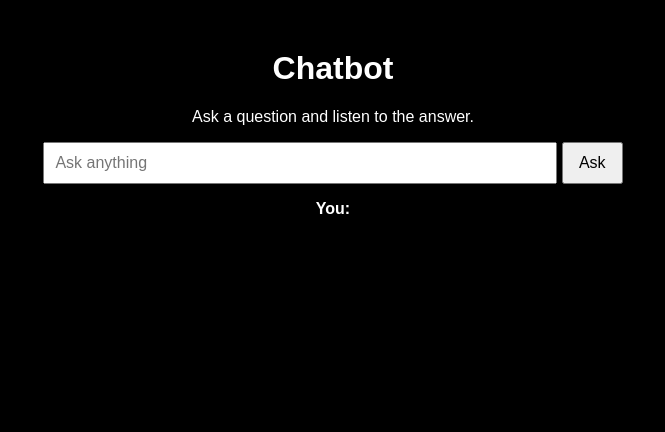
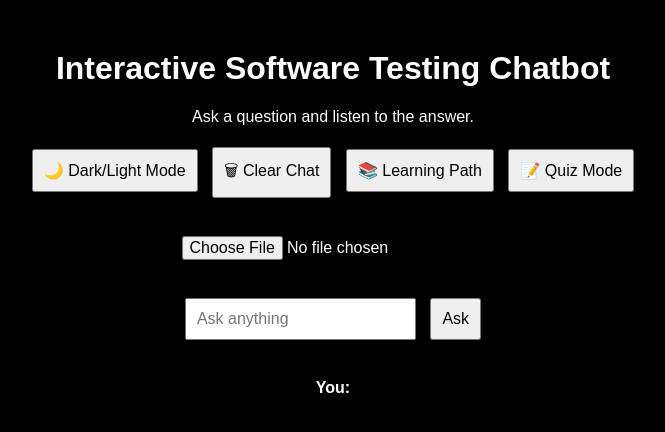
Before and after one commit to hariram0707/software-testing-chatbot, a Flask app: page / in a window 1280 px wide. Shown: the top 432 px of the page, without its empty margins (307-972 px from the left). Run offline with Flask 3, Linux system fonts and the light colour scheme.

Commit message:
Software Testing Chatbot

```diff
--- a/app.py
+++ b/app.py
@@ -1,4 +1,5 @@
 from flask import Flask, render_template, request
+from PyPDF2 import PdfReader
 import os
 
 app = Flask(__name__)
@@ -56,20 +57,25 @@ def home():
     question = ""
 
     if request.method == "POST":
-        question = request.form["question"].lower().strip()
 
-        answer = responses.get(
-            question,
-            "Sorry, I don't know the answer to that question."
-        )
+        uploaded_file = request.files.get("pdf_file")
+
+        if uploaded_file and uploaded_file.filename.endswith(".pdf"):
+            answer = "PDF uploaded successfully."
+
+        else:
+            question = request.form["question"].lower().strip()
+
+            answer = responses.get(
+                question,
+                "Sorry, I don't know the answer to that question."
+            )
 
     return render_template(
         "index.html",
         answer=answer,
         question=question
     )
-
-
 if __name__ == "__main__":
     port = int(os.environ.get("PORT", 5000))
     app.run(host="0.0.0.0", port=port)
--- a/requirements.txt
+++ b/requirements.txt
@@ -1,2 +1,3 @@
 Flask
 gunicorn
+PyPDF2
--- a/templates/index.html
+++ b/templates/index.html
@@ -1,7 +1,7 @@
 <!DOCTYPE html>
 <html>
 <head>
-    <title>Chatbot</title>
+    <title>Interactive Software Testing Chatbot</title>
 
     <style>
         body {
@@ -13,58 +13,261 @@
             text-align: center;
         }
 
-        input {
-            width: 70%;
+        input, button {
             padding: 10px;
+            margin: 5px;
             font-size: 16px;
         }
 
-        button {
-            padding: 10px 15px;
-            font-size: 16px;
-            cursor: pointer;
+        #roadmap, #quiz {
+            margin-top: 20px;
         }
     </style>
 </head>
 
 <body>
 
-<h1>Chatbot</h1>
+<h1>Interactive Software Testing Chatbot</h1>
 
 <p>Ask a question and listen to the answer.</p>
 
-<form method="POST">
-    <input type="text" name="question" placeholder="Ask anything" required>
+<button type="button" onclick="toggleTheme()">🌙 Dark/Light Mode</button>
+
+<button type="button" onclick="clearChat()">🗑 Clear Chat</button>
+
+<button type="button" onclick="showRoadmap()">📚 Learning Path</button>
+
+<button type="button" onclick="startQuiz()">📝 Quiz Mode</button>
+
+<br><br>
+
+<form method="POST" enctype="multipart/form-data">
+
+    <input type="file" name="pdf_file" accept=".pdf">
+
+    <br><br>
+
+    <input type="text"
+           name="question"
+           placeholder="Ask anything"
+           required>
+
     <button type="submit">Ask</button>
+
 </form>
+
+<br>
+
+<p><b>You:</b> {{ question }}</p>
 
 <p id="botAnswer"></p>
 
-<p><b>You:</b> {{ question }}</p>
+<div id="roadmap"></div>
+
+<div id="quiz"></div>
 
 {% if answer %}
 <script>
-window.onload = function () {
+window.onload = function() {
+
+    let answerText = "{{ answer }}";
 
     window.speechSynthesis.cancel();
 
-    let answerText = "{{ answer }}";
+    let speech = new SpeechSynthesisUtterance(answerText);
 
-    // 1️⃣ SPEAK FIRST
-    let speech = new SpeechSynthesisUtterance(answerText);
     speech.rate = 1;
     speech.pitch = 1;
     speech.volume = 1;
 
     window.speechSynthesis.speak(speech);
 
-    // 2️⃣ SHOW TEXT AFTER 2 SECONDS
-    setTimeout(function () {
+    setTimeout(function() {
         document.getElementById("botAnswer").innerText = answerText;
     }, 15000);
+
 };
 </script>
 {% endif %}
 
+<script>
+
+function toggleTheme() {
+
+    if (document.body.style.backgroundColor === "white") {
+
+        document.body.style.backgroundColor = "black";
+        document.body.style.color = "white";
+
+    } else {
+
+        document.body.style.backgroundColor = "white";
+        document.body.style.color = "black";
+
+    }
+}
+
+function clearChat() {
+
+    document.getElementById("botAnswer").innerText = "";
+
+}
+
+function showRoadmap() {
+
+    document.getElementById("roadmap").innerHTML = `
+        <h3>Software Testing Roadmap</h3>
+        <p>1. Software Testing</p>
+        <p>2. Manual Testing</p>
+        <p>3. Test Cases</p>
+        <p>4. Bug Life Cycle</p>
+        <p>5. Selenium</p>
+        <p>6. API Testing</p>
+    `;
+}
+
+function startQuiz() {
+
+document.getElementById("quiz").innerHTML = `
+
+<h3>Software Testing Quiz</h3>
+
+<p>Q1. What is Manual Testing?</p>
+<input type="radio" name="q1" value="A"> Testing without tools<br>
+<input type="radio" name="q1" value="B"> Testing with Selenium<br>
+<input type="radio" name="q1" value="C"> Performance Testing<br><br>
+
+<p>Q2. What is Selenium?</p>
+<input type="radio" name="q2" value="A"> Database Tool<br>
+<input type="radio" name="q2" value="B"> Automation Testing Tool<br>
+<input type="radio" name="q2" value="C"> Operating System<br><br>
+
+<p>Q3. What is Smoke Testing?</p>
+<input type="radio" name="q3" value="A"> Initial Build Testing<br>
+<input type="radio" name="q3" value="B"> Security Testing<br>
+<input type="radio" name="q3" value="C"> Load Testing<br><br>
+
+<p>Q4. What is Regression Testing?</p>
+<input type="radio" name="q4" value="A"> Re-testing old features<br>
+<input type="radio" name="q4" value="B"> Database Testing<br>
+<input type="radio" name="q4" value="C"> UI Design<br><br>
+
+<p>Q5. What is Black Box Testing?</p>
+<input type="radio" name="q5" value="A"> Testing source code<br>
+<input type="radio" name="q5" value="B"> Testing functionality without seeing code<br>
+<input type="radio" name="q5" value="C"> Performance Testing<br><br>
+
+<p>Q6. What is White Box Testing?</p>
+<input type="radio" name="q6" value="A"> Testing internal code<br>
+<input type="radio" name="q6" value="B"> Testing UI only<br>
+<input type="radio" name="q6" value="C"> Security Testing<br><br>
+
+<p>Q7. What is a Bug?</p>
+<input type="radio" name="q7" value="A"> New Feature<br>
+<input type="radio" name="q7" value="B"> Software Error<br>
+<input type="radio" name="q7" value="C"> Test Case<br><br>
+
+<p>Q8. What is Load Testing?</p>
+<input type="radio" name="q8" value="A"> Testing expected user traffic<br>
+<input type="radio" name="q8" value="B"> UI Testing<br>
+<input type="radio" name="q8" value="C"> Unit Testing<br><br>
+
+<p>Q9. What is Stress Testing?</p>
+<input type="radio" name="q9" value="A"> Extreme Load Testing<br>
+<input type="radio" name="q9" value="B"> Database Testing<br>
+<input type="radio" name="q9" value="C"> Smoke Testing<br><br>
+
+<p>Q10. What is Unit Testing?</p>
+<input type="radio" name="q10" value="A"> Testing Complete System<br>
+<input type="radio" name="q10" value="B"> Testing Individual Components<br>
+<input type="radio" name="q10" value="C"> Performance Testing<br><br>
+
+<button onclick="checkQuiz()">Submit Quiz</button>
+
+<p id="score"></p>
+
+`;
+}
+function checkQuiz() {
+
+let score = 0;
+let result = "";
+
+if(document.querySelector('input[name="q1"]:checked')?.value=="A"){
+    score++;
+    result += "Q1 ✅ Correct<br>";
+}else{
+    result += "Q1 ❌ Wrong (Correct Answer: Testing without tools)<br>";
+}
+
+if(document.querySelector('input[name="q2"]:checked')?.value=="B"){
+    score++;
+    result += "Q2 ✅ Correct<br>";
+}else{
+    result += "Q2 ❌ Wrong (Correct Answer: Automation Testing Tool)<br>";
+}
+
+if(document.querySelector('input[name="q3"]:checked')?.value=="A"){
+    score++;
+    result += "Q3 ✅ Correct<br>";
+}else{
+    result += "Q3 ❌ Wrong (Correct Answer: Initial Build Testing)<br>";
+}
+
+if(document.querySelector('input[name="q4"]:checked')?.value=="A"){
+    score++;
+    result += "Q4 ✅ Correct<br>";
+}else{
+    result += "Q4 ❌ Wrong (Correct Answer: Re-testing old features)<br>";
+}
+
+if(document.querySelector('input[name="q5"]:checked')?.value=="B"){
+    score++;
+    result += "Q5 ✅ Correct<br>";
+}else{
+    result += "Q5 ❌ Wrong (Correct Answer: Testing functionality without seeing code)<br>";
+}
+
+if(document.querySelector('input[name="q6"]:checked')?.value=="A"){
+    score++;
+    result += "Q6 ✅ Correct<br>";
+}else{
+    result += "Q6 ❌ Wrong (Correct Answer: Testing internal code)<br>";
+}
+
+if(document.querySelector('input[name="q7"]:checked')?.value=="B"){
+    score++;
+    result += "Q7 ✅ Correct<br>";
+}else{
+    result += "Q7 ❌ Wrong (Correct Answer: Software Error)<br>";
+}
+
+if(document.querySelector('input[name="q8"]:checked')?.value=="A"){
+    score++;
+    result += "Q8 ✅ Correct<br>";
+}else{
+    result += "Q8 ❌ Wrong (Correct Answer: Testing expected user traffic)<br>";
+}
+
+if(document.querySelector('input[name="q9"]:checked')?.value=="A"){
+    score++;
+    result += "Q9 ✅ Correct<br>";
+}else{
+    result += "Q9 ❌ Wrong (Correct Answer: Extreme Load Testing)<br>";
+}
+
+if(document.querySelector('input[name="q10"]:checked')?.value=="B"){
+    score++;
+    result += "Q10 ✅ Correct<br>";
+}else{
+    result += "Q10 ❌ Wrong (Correct Answer: Testing Individual Components)<br>";
+}
+
+document.getElementById("score").innerHTML =
+"<h2>Your Score: " + score + "/10</h2><br>" + result;
+
+}
+</script>
+
 </body>
 </html>
```
